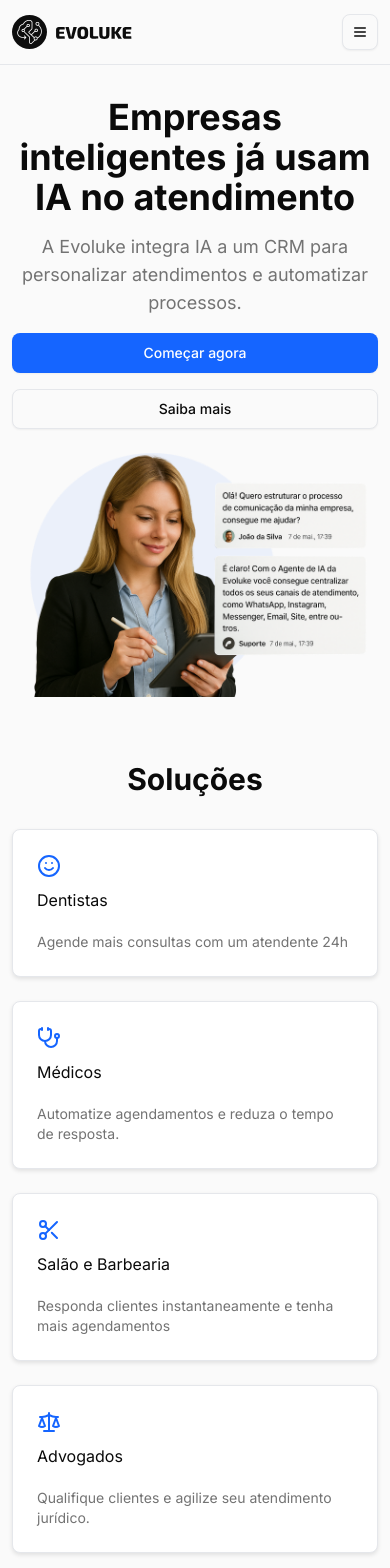
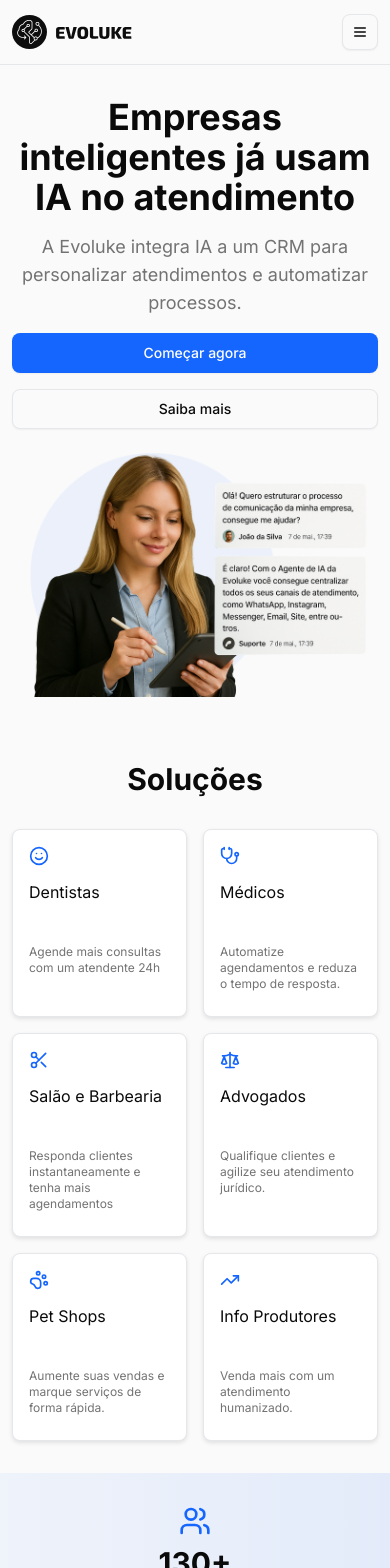
Before and after one commit to Evoluke/agent-plugandplay, a Next.js app: page / in a window 390 px wide. Shown: the top 1568 px of the page. Built offline with nearby package versions, Linux system fonts and the light colour scheme; no server answers.

Commit message:
fix: improve mobile layout for solutions

```diff
--- a/components/landing/Features.tsx
+++ b/components/landing/Features.tsx
@@ -72,7 +72,7 @@ export default function Features() {
     <section className="bg-[#FAFAFA] py-8 md:py-12 lg:py-16" id="solucoes">
       <div className="mx-auto max-w-[1140px] px-3 md:px-4 lg:px-6">
         <h2 className="mb-8 text-center text-3xl font-bold">Soluções</h2>
-        <div className="grid gap-6 sm:grid-cols-2 lg:grid-cols-3">
+        <div className="grid grid-cols-2 gap-4 sm:grid-cols-3 sm:gap-6">
           {items.map(({ title, description, icon: Icon }, index) => (
             <div
               key={title}
@@ -82,12 +82,12 @@ export default function Features() {
               className="h-full opacity-0 translate-y-4 transition-all duration-500"
             >
               <Card className="h-full transition-transform duration-300 hover:shadow-lg hover:scale-105">
-                <CardHeader>
-                  <Icon className="mb-2 h-6 w-6 text-primary" />
-                  <CardTitle>{title}</CardTitle>
+                <CardHeader className="p-4 sm:p-6">
+                  <Icon className="mb-2 h-5 w-5 text-primary sm:h-6 sm:w-6" />
+                  <CardTitle className="text-base sm:text-lg">{title}</CardTitle>
                 </CardHeader>
-                <CardContent>
-                  <p className="text-sm text-muted-foreground">{description}</p>
+                <CardContent className="p-4 pt-0 sm:p-6 sm:pt-0">
+                  <p className="text-xs text-muted-foreground sm:text-sm">{description}</p>
                 </CardContent>
               </Card>
             </div>
```
